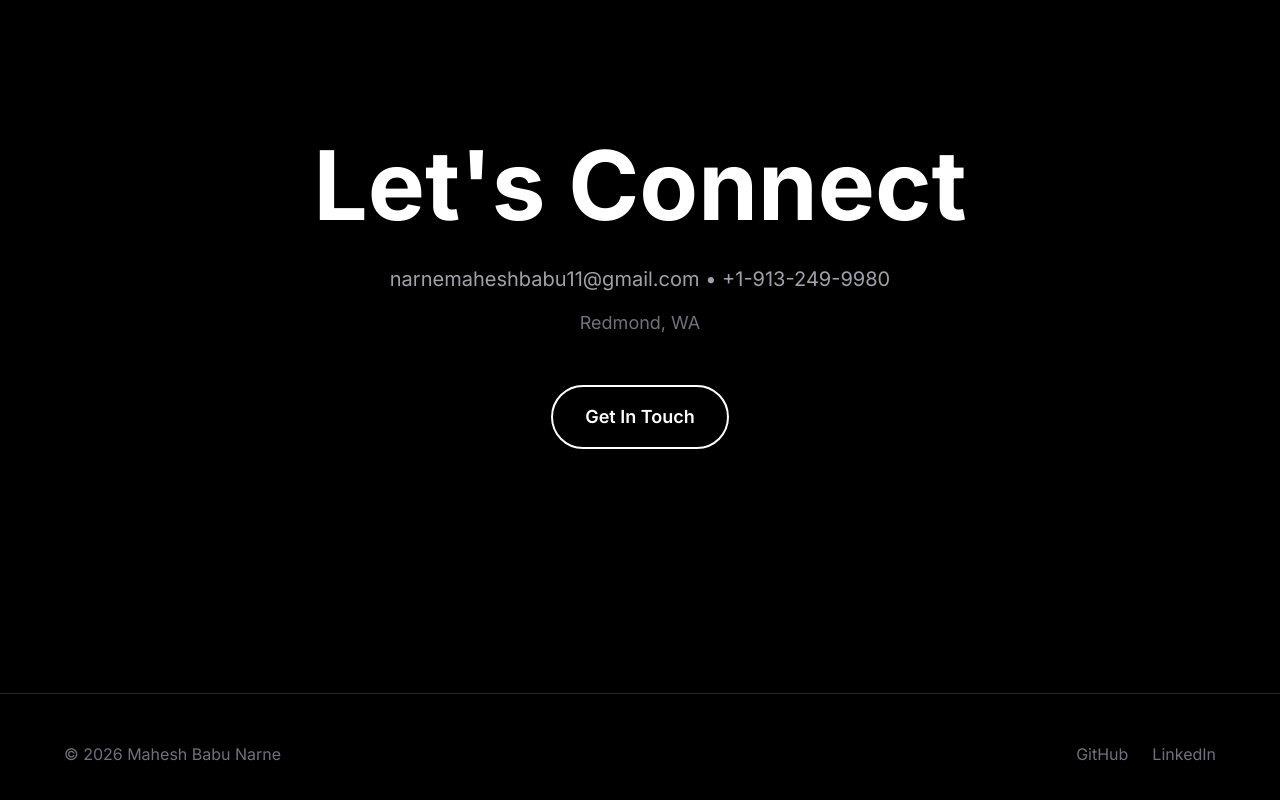
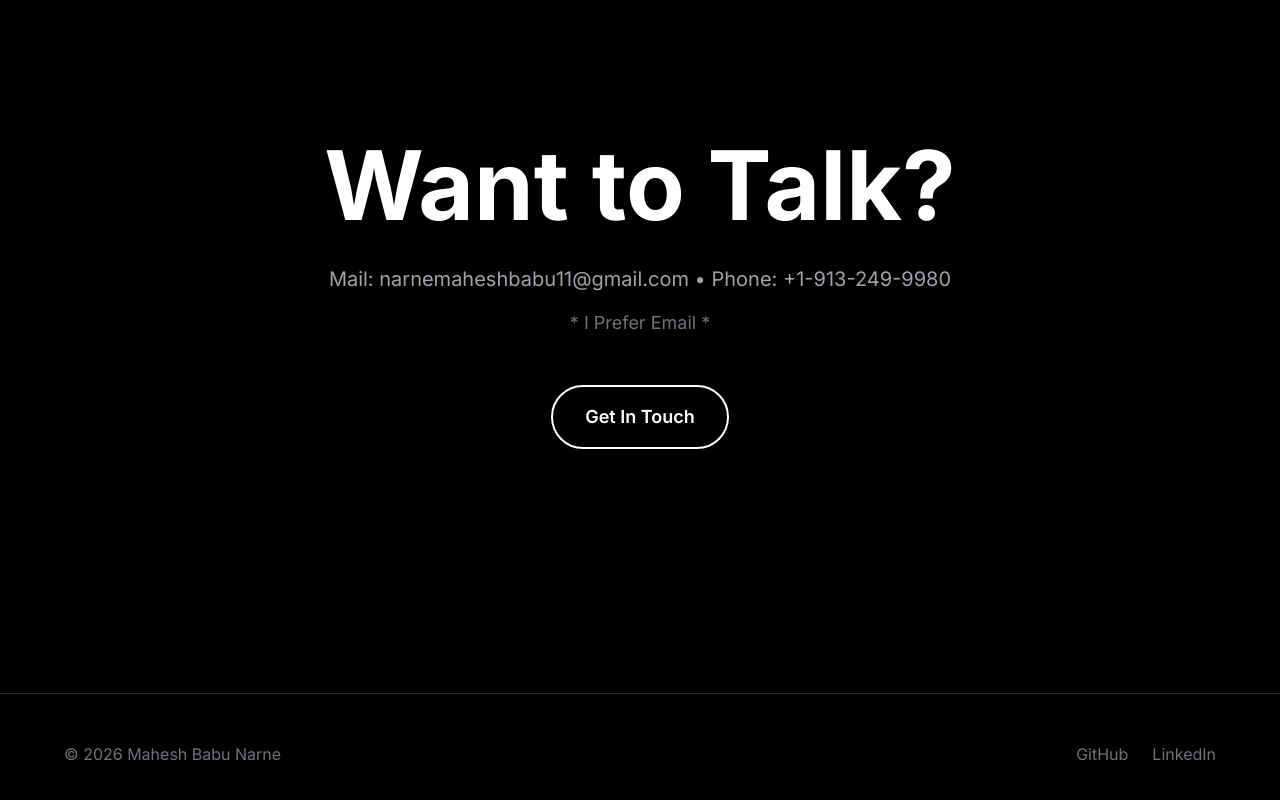
Before and after one commit to maheshnarne2002/portfolio, a Next.js app: page / in a window 1280 px wide. Shown: the part 5503-6303 px from the top of the page. Built offline with nearby package versions, Linux system fonts and the light colour scheme.

Commit message:
Your message

```diff
--- a/app/page.jsx
+++ b/app/page.jsx
@@ -470,7 +470,7 @@ export default function Home() {
             viewport={{ once: true }}
             className="text-4xl sm:text-5xl md:text-7xl lg:text-8xl font-bold mb-6 md:mb-8"
           >
-            Let's Connect
+            Want to Talk?
           </motion.h2>
           <motion.p
             initial={{ opacity: 0, y: 50 }}
@@ -479,7 +479,7 @@ export default function Home() {
             transition={{ delay: 0.2 }}
             className="text-zinc-400 text-lg md:text-xl mb-4"
           >
-            {`narnemaheshbabu11@gmail.com`} • {`+1-913-249-9980`}
+            {`Mail: narnemaheshbabu11@gmail.com`} • {`Phone: +1-913-249-9980`}
           </motion.p>
           <motion.p
             initial={{ opacity: 0, y: 50 }}
@@ -488,7 +488,7 @@ export default function Home() {
             transition={{ delay: 0.3 }}
             className="text-zinc-500 text-base md:text-lg mb-8 md:mb-12"
           >
-            Redmond, WA
+            * I Prefer Email *
           </motion.p>
           <motion.a
             href="mailto:narnemaheshbabu11@gmail.com"
@@ -511,7 +511,7 @@ export default function Home() {
           <p className="text-zinc-500 text-sm md:text-base">© 2026 Mahesh Babu Narne</p>
           <div className="flex gap-4 md:gap-6">
             <a
-              href="https://github.com/yourusername"
+              href=""
               target="_blank"
               rel="noopener noreferrer"
               className="text-zinc-500 hover:text-white transition-colors text-sm md:text-base"
@@ -521,7 +521,7 @@ export default function Home() {
               GitHub
             </a>
             <a
-              href="https://linkedin.com/in/yourusername"
+              href=""
               target="_blank"
               rel="noopener noreferrer"
               className="text-zinc-500 hover:text-white transition-colors text-sm md:text-base"
```
